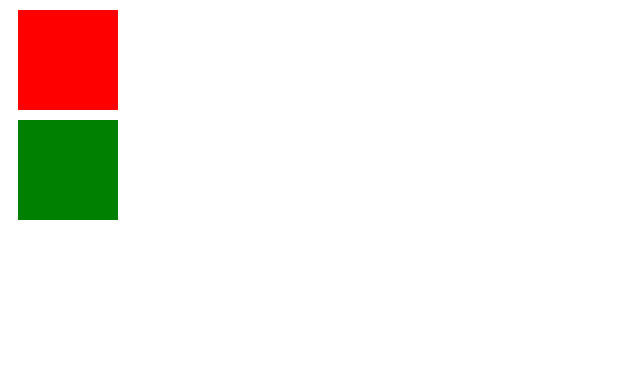
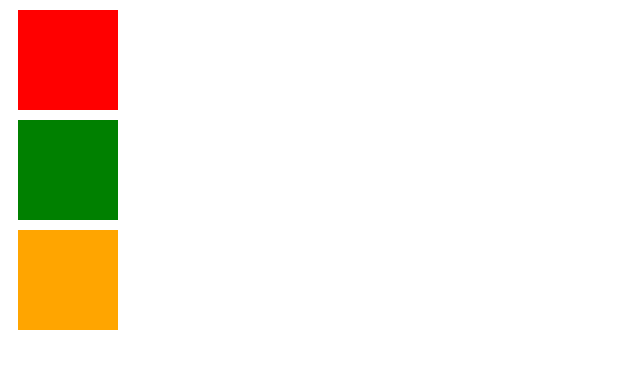
Before and after one commit to law182/ejercicio, a plain HTML site: page index.html in a window 1280 px wide. Shown: the whole page, without its empty margins (0-640 px from the left). Drawn offline with Linux system fonts and the light colour scheme.

Commit message:
agregue clase cuatro orange

```diff
--- a/estilos.css
+++ b/estilos.css
@@ -16,3 +16,9 @@
 	height: 100px;
 	margin:10px;
 }
+.cuatro{
+	background-color: orange;
+	width: 100px;
+	height: 100px;
+	margin:10px;
+}
--- a/index.html
+++ b/index.html
@@ -14,6 +14,7 @@
 	<section>
 		<div class="uno"></div>
 		<div class="dos"></div>
+		<div class="cuatro"></div>
 
 	</section>
 
```
